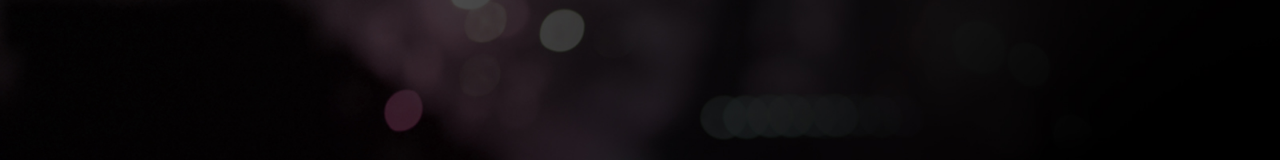
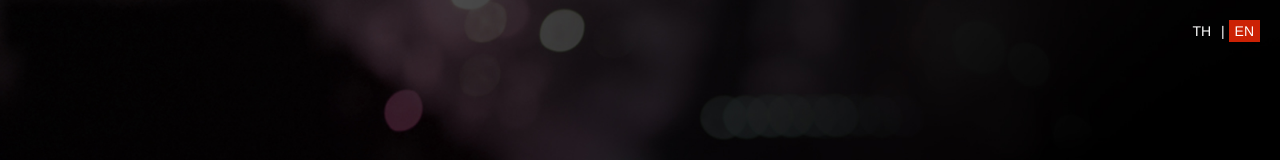
Before and after one commit to TEDxKMUTT/TEDxKMUTT, a plain HTML site: page index.html in a window 1280 px wide. Shown: the top 160 px of the page. Drawn offline with nearby package versions, Linux system fonts and the light colour scheme.

Commit message:
add change lang

```diff
--- a/assets/css/style.css
+++ b/assets/css/style.css
@@ -12,6 +12,20 @@ html,body{
   -moz-background-size: cover;
   -o-background-size: cover;
   background-size: cover;
+}
+
+.c-lang {
+  position: absolute;
+    right: 20px;
+    top: 20px;
+}
+
+.c-lang button {
+  background: none;
+  border: 0;
+}
+.c-lang .active {
+background: rgba(255, 43, 6, 0.8);
 }
 
 .content {
--- a/index.html
+++ b/index.html
@@ -8,6 +8,11 @@
 </head>
 <body>
   <div id="main" class="container">
+    <div class="c-lang">
+      <button class="th">TH</button>
+      |
+      <button class="en active">EN</button>
+    </div>
     <div class="content">
       <div class="side-layer">
         <div class="row logo">
```
